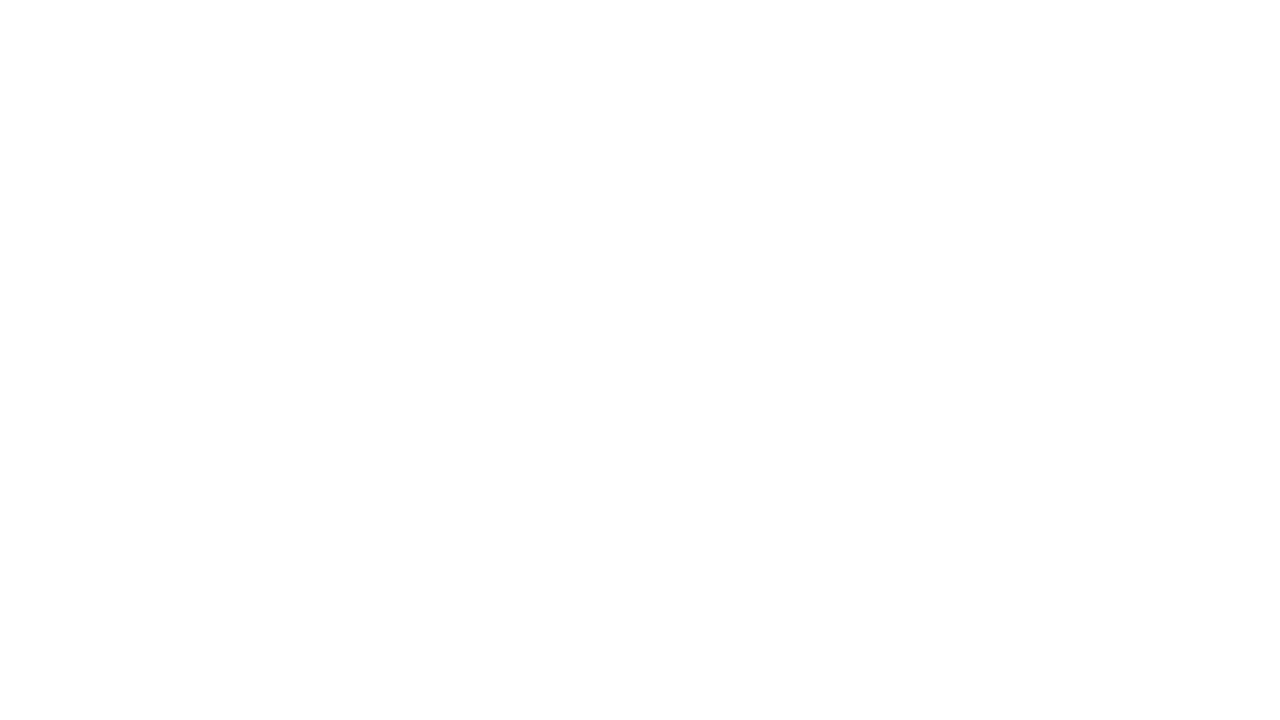
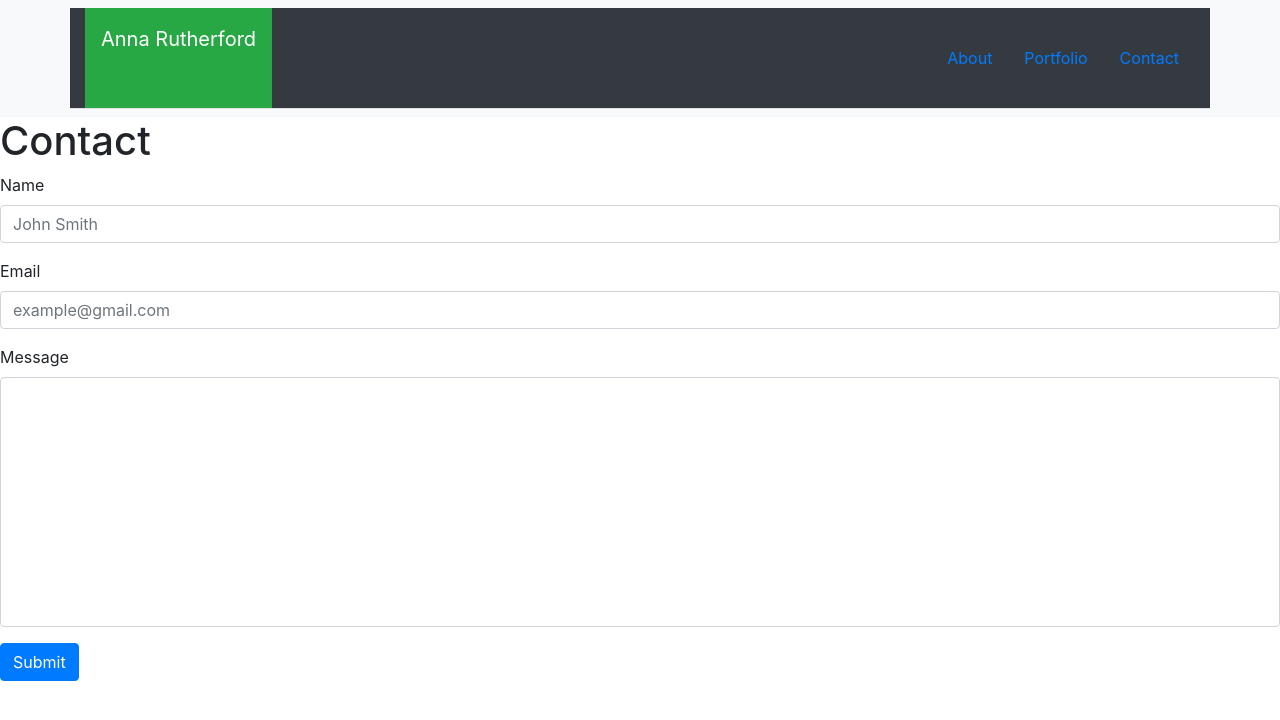
Before and after one commit to ATR79/Bootstrap-Portfolio, a plain HTML site: page contact.html in a window 1280 px wide. Drawn offline with nearby package versions, Linux system fonts and the light colour scheme.

Commit message:
connected html

```diff
--- a/contact.html
+++ b/contact.html
@@ -0,0 +1,52 @@
+<!DOCTYPE html>
+
+<html lang="en-us">
+
+<head>
+    <meta charset="UTF-8">
+    <title>About | Anna</title>
+    <link rel="stylesheet" href="https://stackpath.bootstrapcdn.com/bootstrap/4.1.0/css/bootstrap.min.css" integrity="sha384-9gVQ4dYFwwWSjIDZnLEWnxCjeSWFphJiwGPXr1jddIhOegiu1FwO5qRGvFXOdJZ4"
+        crossorigin="anonymous">
+</head>
+
+<body>
+
+    <nav class="navbar navbar-expand-lg navbar-light bg-light">
+        <div class="container border-bottom bg-dark">
+            <a class="navbar-brand bg-success text-white p-3" style="height: 100px" href="#">Anna Rutherford</a>
+            <ul class="nav justify-content-end">
+                <li class="nav-item">
+                    <a class="nav-link active" href="index.html">About</a>
+                </li>
+                <li class="nav-item">
+                    <a class="nav-link" href="portfolio.html">Portfolio</a>
+                </li>
+                <li class="nav-item">
+                    <a class="nav-link" href="contact.html">Contact</a>
+                </li>
+            </ul>
+        </div>
+    </nav>
+
+
+        <h1>
+            Contact
+        </h1>
+
+        <div class="form-group">
+            <label for="inputName">Name</label>
+            <input type="text" class="form-control" id="inputName" placeholder="John Smith">
+        </div>
+        <div class="form-group">
+            <label for="inputName">Email</label>
+            <input type="text" class="form-control" id="inputAddress" placeholder="example@gmail.com">
+        </div>
+        <div class="form-group">
+            <label for="inputName">Message</label>
+            <input type="text" class="form-control" id="inputMessage" style="height: 250px";>
+        </div>
+        <button type="button" class="btn btn-primary">Submit</button>
+
+</body>
+
+</html>
```
Also changed, not shown: index.html (+10 -6 lines), portfolio.html (+34 -0 lines), assets/images/concrete_seamless.png (added), assets/images/me.jpg (added), assets/images/technics-q-c-640-480-1.jpg (added), assets/images/technics-q-c-640-480-2.jpg (added), assets/images/technics-q-c-640-480-5.jpg (added), assets/images/technics-q-c-640-480-7.jpg (added), assets/images/technics-q-c-640-480-9.jpg (added), 3 other files.
